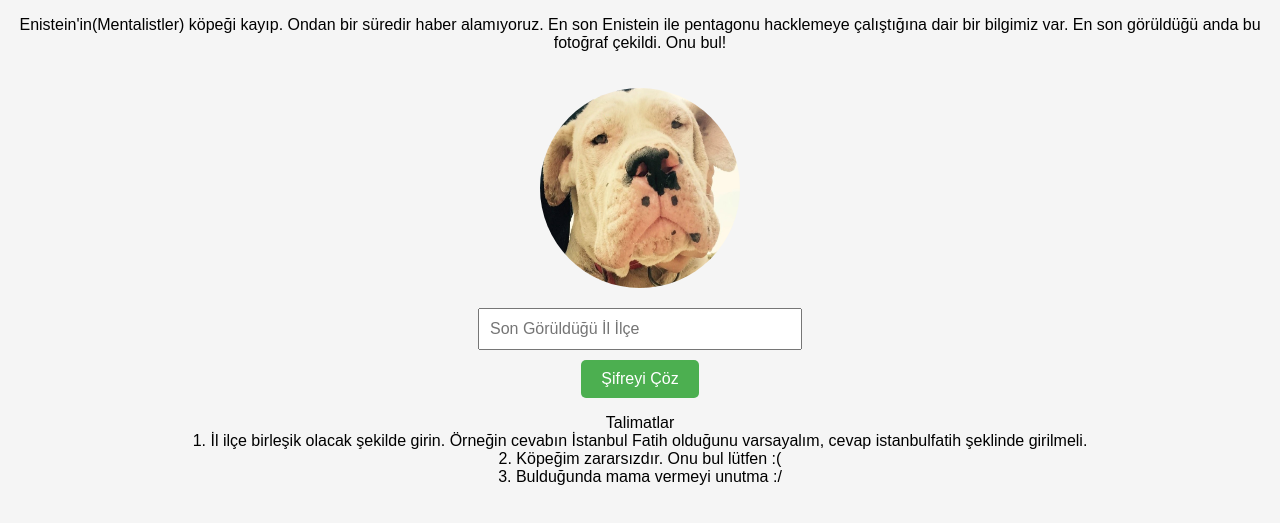
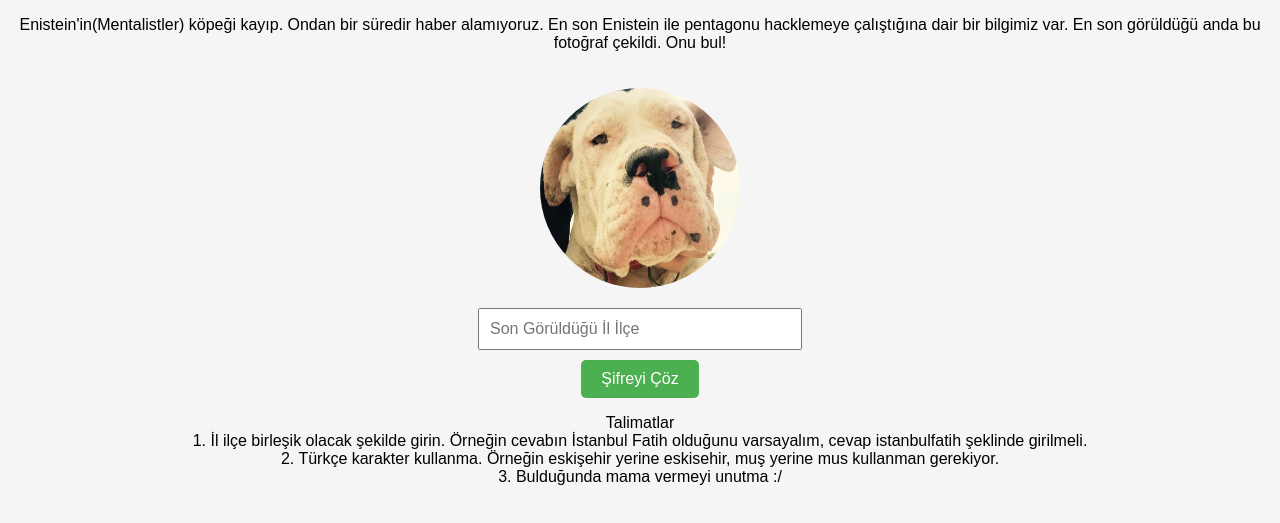
Before and after one commit to mentalistler/mentalistler.github.io, a plain HTML site: page boyka/index.html in a window 1280 px wide. Shown: the part 197-720 px from the top of the page. Drawn offline with nearby package versions, Linux system fonts and the light colour scheme.

Commit message:
Update index.html

```diff
--- a/boyka/index.html
+++ b/boyka/index.html
@@ -54,7 +54,7 @@
         <p>
             Talimatlar<br>
             1. İl ilçe birleşik olacak şekilde girin. Örneğin cevabın İstanbul Fatih olduğunu varsayalım, cevap istanbulfatih şeklinde girilmeli.<br>
-            2. Köpeğim zararsızdır. Onu bul lütfen :(<br>
+            2. Türkçe karakter kullanma. Örneğin eskişehir yerine eskisehir, muş yerine mus kullanman gerekiyor.<br>
             3. Bulduğunda mama vermeyi unutma :/
         </p>
         <script>
```
